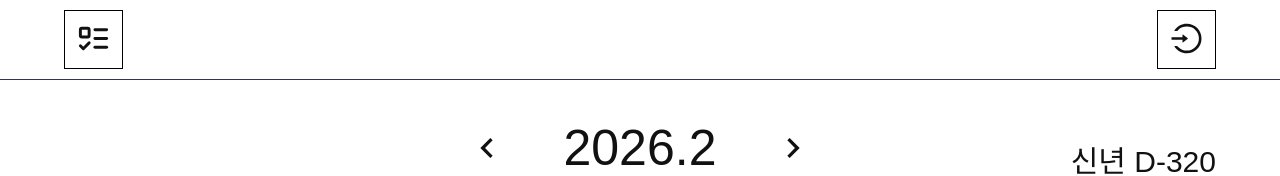
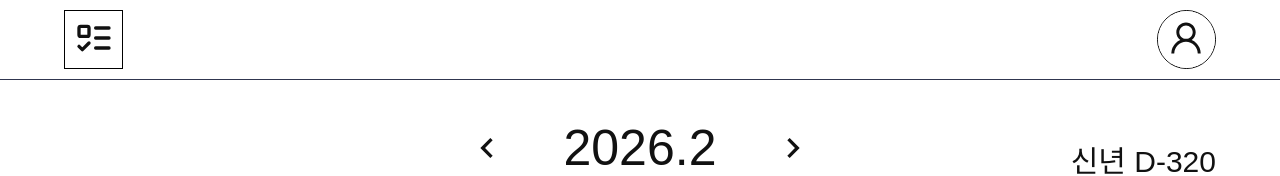
Before and after one commit to jeongwan0/project_todo_list, a React (Vite) app: page / in a window 1280 px wide. Shown: the top 176 px of the page. Built offline with nearby package versions, Linux system fonts and the light colour scheme; a web font is replaced by a local one.

Commit message:
260309 #2

```diff
--- a/src/layouts/header/HeaderPage.jsx
+++ b/src/layouts/header/HeaderPage.jsx
@@ -3,7 +3,6 @@ import React from "react";
 import * as s from "./styles";
 import { useUserStore } from "../../stores/useUserStore";
 import { AiOutlineUser } from "react-icons/ai";
-import { AiOutlineLogin } from "react-icons/ai";
 import { LuListTodo } from "react-icons/lu";
 import { Link, useNavigate } from "react-router-dom";
 
@@ -30,16 +29,12 @@ export default function HeaderPage() {
       <div css={s.innerDiv}>
         <div css={s.logoDiv}>
           <button css={s.btn} onClick={handleLogoClick}>
-            <LuListTodo size="35" />
+            <LuListTodo size="40" />
           </button>
         </div>
         <div css={s.profileDiv}>
           <button css={s.btn} onClick={handleLoginClick}>
-            {isLogin ? (
-              <AiOutlineUser size="35" />
-            ) : (
-              <AiOutlineLogin size="35" />
-            )}
+            <AiOutlineUser size="40" />
           </button>
         </div>
       </div>
--- a/src/layouts/header/styles.js
+++ b/src/layouts/header/styles.js
@@ -28,6 +28,7 @@ export const btn = css`
   height: 100%;
   background-color: white;
   border: none;
+  border-radius: 50%;
 
   &:hover {
     background-color: #eee;
@@ -40,4 +41,5 @@ export const profileDiv = css`
   height: 75%;
   aspect-ratio: 1 / 1;
   border: 1px solid black;
+  border-radius: 50%;
 `;
--- a/src/pages/LoginPage/LoginPage.jsx
+++ b/src/pages/LoginPage/LoginPage.jsx
@@ -76,12 +76,18 @@ export default function LoginPage() {
 
   const idInputChageHandler = (e) => {
     const value = e.target.value;
-    setIdInputVal(value);
+
+    const noKorean = value.replace(/[ㄱ-ㅎㅏ-ㅣ가-힣]/g, "");
+
+    setIdInputVal(noKorean);
   };
 
   const pwInputChageHandler = (e) => {
     const value = e.target.value;
-    setPwInputVal(value);
+
+    const noKorean = value.replace(/[ㄱ-ㅎㅏ-ㅣ가-힣]/g, "");
+
+    setPwInputVal(noKorean);
   };
 
   return (
--- a/src/pages/MainPage/MainPage.jsx
+++ b/src/pages/MainPage/MainPage.jsx
@@ -5,9 +5,9 @@ import { MdKeyboardArrowLeft } from "react-icons/md";
 import { MdKeyboardArrowRight } from "react-icons/md";
 import { AiOutlineSearch } from "react-icons/ai";
 import { dDayCalc } from "../../hooks/dDayCalc";
-import Calendar from "./components/Calender/Calender";
-import CalenderModal from "./components/Modal/CalenderModal";
-import { monthTodo } from "./hooks/useCalender";
+import Calendar from "./components/Calendar/Calendar";
+import CalendarModal from "./components/Modal/CalendarModal";
+import { monthTodo } from "./hooks/useCalendar";
 import { useUserStore } from "../../stores/useUserStore";
 
 export default function MainPage() {
@@ -82,7 +82,7 @@ export default function MainPage() {
 
   return (
     <>
-      <CalenderModal date={{currentYear, currentMonth, selectedDay}} isModalOpen={isModalOpen} setIsModalOpen={setIsModalOpen} setTick={setTick} />
+      <CalendarModal date={{currentYear, currentMonth, selectedDay}} isModalOpen={isModalOpen} setIsModalOpen={setIsModalOpen} setTick={setTick} />
       <div css={s.innerDiv}>
         <div css={s.dateDiv}>
           <div css={s.leftDiv}></div>
--- a/src/pages/MainPage/components/Calender/Calender.jsx
+++ b/src/pages/MainPage/components/Calendar/Calendar.jsx
@@ -1,7 +1,7 @@
 // /** @jsxImportSource @emotion/react */
 import * as s from "./styles";
 import { useMemo } from "react";
-import { toggleTodoDone } from "../../hooks/useCalender";
+import { toggleTodoDone } from "../../hooks/useCalendar";
 
 export default function Calendar({days, setIsModalOpen, setSelectedDay, monthTodos, currentYear, currentMonth, user, setTick}) {
     const weeksLength = days.length / 7;
--- a/src/pages/MainPage/components/Modal/CalenderModal.jsx
+++ b/src/pages/MainPage/components/Modal/CalendarModal.jsx
@@ -1,12 +1,12 @@
 // /** @jsxImportSource @emotion/react */
 import { AiOutlinePlus } from "react-icons/ai";
 import * as s from "./styles";
-import { dayTodo, addTodo, modifyTodo, deleteTodo, toggleTodoDone } from "../../hooks/useCalender";
+import { dayTodo, addTodo, modifyTodo, deleteTodo, toggleTodoDone } from "../../hooks/useCalendar";
 import { useUserStore } from "../../../../stores/useUserStore";
 import { useEffect, useRef, useState } from "react";
 import { useNavigate } from "react-router-dom";
 
-export default function CalenderModal ({ isModalOpen, setIsModalOpen, date, setTick }) {
+export default function CalendarModal ({ isModalOpen, setIsModalOpen, date, setTick }) {
   const [isAddingTodo, setIsAddingTodo] = useState(false);
   const [editingIndex, setEditingIndex] = useState(null);
   const {currentYear, currentMonth, selectedDay} = date;
```
Also changed, not shown: src/pages/MainPage/components/Calendar/styles.js (renamed from src/pages/MainPage/components/Calender/styles.js), src/pages/MainPage/hooks/useCalendar.js (renamed from src/pages/MainPage/hooks/useCalender.js).
